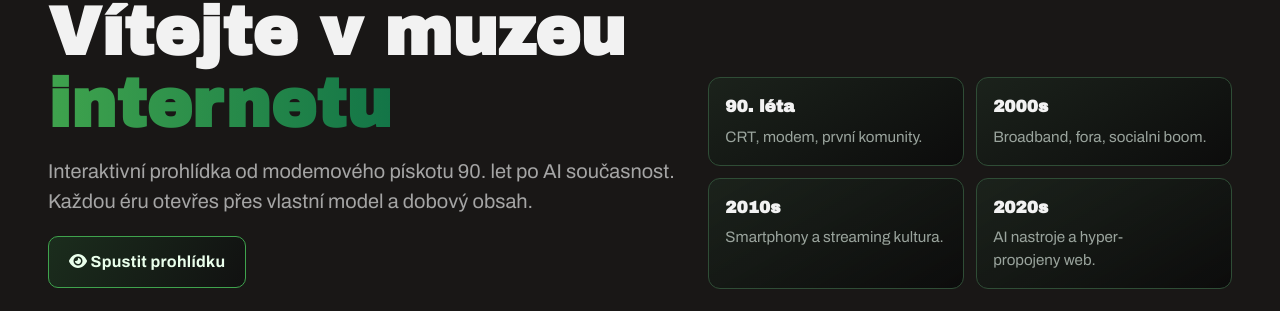
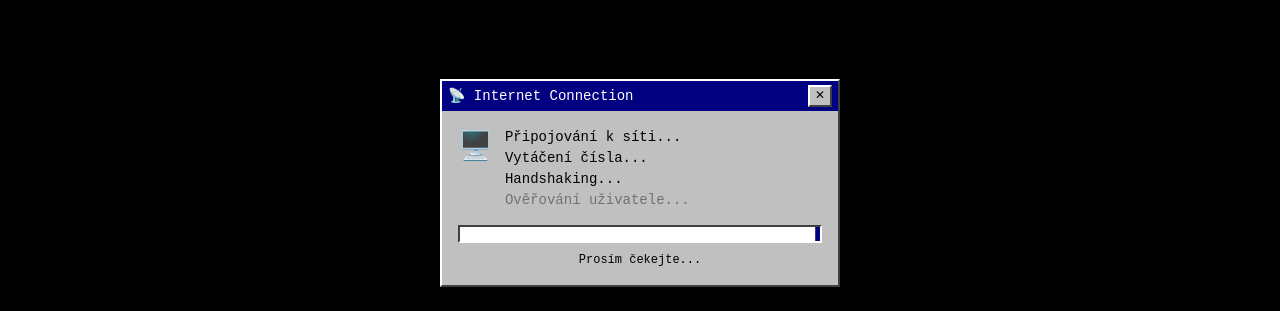
Before and after one commit to daneedev/Hackathon2026, a Vue app: page / in a window 1280 px wide. Both pictures are taken after a click on the button "Run RetroNet.exe". Shown: the part 217-528 px from the top of the page. Built offline with nearby package versions, Linux system fonts and the light colour scheme; no server answers; a web font is replaced by a local one.

Commit message:
Loading from Start.vue > page

```diff
--- a/src/Start.vue
+++ b/src/Start.vue
@@ -1,6 +1,30 @@
+<script setup lang="ts">
+import { ref } from "vue";
+import { useSoundPlayer } from "./composables/useSoundPlayer";
+import DialupLoading from "./components/DialupLoading.vue";
+
+const emit = defineEmits<{
+  (event: "enter"): void;
+}>();
+
+const loading = ref(false);
+const { playSound } = useSoundPlayer();
+
+function enterWebsite() {
+  loading.value = true;
+  playSound("/sounds/whoosh.mp3", 4.6, 4.8);
+}
+
+function handleComplete() {
+  emit("enter");
+}
+</script>
+
 <template>
   <div>
-    <main>
+    <DialupLoading v-if="loading" @complete="handleComplete" />
+
+    <main v-else>
       <div class="start">
         <h1>Start</h1>
         <div class="start-section">
@@ -15,20 +39,6 @@
     </main>
   </div>
 </template>
-
-<script setup lang="ts">
-const emit = defineEmits<{
-  (event: "enter"): void;
-}>();
-
-import { useSoundPlayer } from "./composables/useSoundPlayer";
-const { playSound } = useSoundPlayer();
-
-function enterWebsite() {
-  emit("enter");
-  playSound("/sounds/whoosh.mp3", 4.6, 4.8);
-}
-</script>
 
 <style scoped lang="css">
 @import url("https://fonts.googleapis.com/css2?family=Pixelify+Sans:wght@400..700&display=swap");
--- /dev/null
+++ b/src/components/DialupLoading.vue
@@ -0,0 +1,188 @@
+<script setup>
+import { ref, onMounted, onUnmounted } from "vue"
+
+const emit = defineEmits(["complete"])
+
+const step = ref(0)
+
+const messages = [
+  "Připojování k síti...",
+  "Vytáčení čísla...",
+  "Handshaking...",
+  "Ověřování uživatele...",
+  "Připojeno rychlostí 56 kbps!",
+  "Načítání muzea..."
+]
+
+let timers = []
+let completeTimer
+
+onMounted(() => {
+  timers = messages.map((_, i) =>
+    setTimeout(() => {
+      step.value = i + 1
+    }, (i + 1) * 600)
+  )
+
+  completeTimer = setTimeout(() => {
+    emit("complete")
+  }, 4200)
+})
+
+onUnmounted(() => {
+  timers.forEach(clearTimeout)
+  clearTimeout(completeTimer)
+})
+</script>
+
+<template>
+<audio autoplay src="/sounds/modem.mp3#t=5,9.2" onloadeddata="this.volume=0.3"></audio>
+  <div class="dialup-overlay">
+    <div class="dialup-window dialup-open">
+
+      <div class="title-bar">
+        <span>📡 Internet Connection</span>
+        <span class="close-btn">✕</span>
+      </div>
+
+      <div class="content">
+
+        <div class="messages">
+          <span class="icon">🖥️</span>
+
+          <div class="text">
+            <div
+              v-for="(msg, i) in messages.slice(0, step)"
+              :key="i"
+              :class="{ blink: i === step - 1 }"
+            >
+              {{ msg }}
+            </div>
+          </div>
+
+        </div>
+
+        <div class="progress">
+          <div class="bar"></div>
+        </div>
+
+        <p class="wait">Prosím čekejte...</p>
+
+      </div>
+    </div>
+  </div>
+</template>
+
+<style scoped>
+
+.dialup-overlay{
+  position: fixed;
+  inset: 0;
+  background: #000;
+  display:flex;
+  align-items:center;
+  justify-content:center;
+  z-index:9999;
+  font-family: "Courier New", monospace;
+}
+
+.dialup-window{
+  width:400px;
+  background:#c0c0c0;
+  border-top:2px solid #ffffff;
+  border-left:2px solid #ffffff;
+  border-right:2px solid #404040;
+  border-bottom:2px solid #404040;
+}
+
+.title-bar{
+  background:#000080;
+  color:white;
+  padding:4px 6px;
+  font-size:14px;
+  display:flex;
+  justify-content:space-between;
+  align-items:center;
+}
+
+.close-btn{
+  background:#c0c0c0;
+  color:black;
+  padding:0 5px;
+  border-top:2px solid #ffffff;
+  border-left:2px solid #ffffff;
+  border-right:2px solid #404040;
+  border-bottom:2px solid #404040;
+  font-size:12px;
+}
+
+.content{
+  padding:16px;
+}
+
+.messages{
+  display:flex;
+  gap:12px;
+  margin-bottom:14px;
+}
+
+.icon{
+  font-size:28px;
+}
+
+.text{
+  font-size:14px;
+}
+
+.progress{
+  height:18px;
+  border-top:2px solid #404040;
+  border-left:2px solid #404040;
+  border-right:2px solid #ffffff;
+  border-bottom:2px solid #ffffff;
+  background:white;
+  overflow:hidden;
+}
+
+.bar{
+  height:100%;
+  width:40%;
+  background:#000080;
+  animation: progressMove 1.5s infinite linear;
+}
+
+.wait{
+  font-size:12px;
+  margin-top:8px;
+  text-align:center;
+}
+
+.blink{
+  animation: blink 0.8s infinite;
+}
+
+.dialup-open{
+  animation: openAnim 0.6s cubic-bezier(0.2,0,0.2,1);
+}
+
+@keyframes progressMove{
+  0%{ transform: translateX(-100%);}
+  100%{ transform: translateX(300%);}
+}
+
+@keyframes blink{
+  50%{opacity:0;}
+}
+
+@keyframes openAnim{
+  from{
+    transform:scaleY(0.01) scaleX(0.5);
+    filter:brightness(10);
+  }
+  to{
+    transform:scaleY(1) scaleX(1);
+    filter:brightness(1);
+  }
+}
+
+</style>
--- a/src/views/HomeView.vue
+++ b/src/views/HomeView.vue
@@ -9,6 +9,7 @@ import PreviewCard from "../components/PreviewCard.vue";
 import "../assets/main.css";
 import { useI18n } from "vue-i18n";
 import { useSoundPlayer } from "../composables/useSoundPlayer";
+import DialupLoading from "../components/DialupLoading.vue";
 const { t, tm } = useI18n();
 const { playSound } = useSoundPlayer();
 
@@ -45,6 +46,7 @@ const getHighlights = (key: string) => tm(key) as string[];
 
 <template>
   <main>
+    <DialupLoading v-if="loading" @complete="done" />
     <section class="hero-section">
       <div class="hero-content">
         <p class="hero-kicker">{{ t("homepage.heroKicker") }}</p>
```
